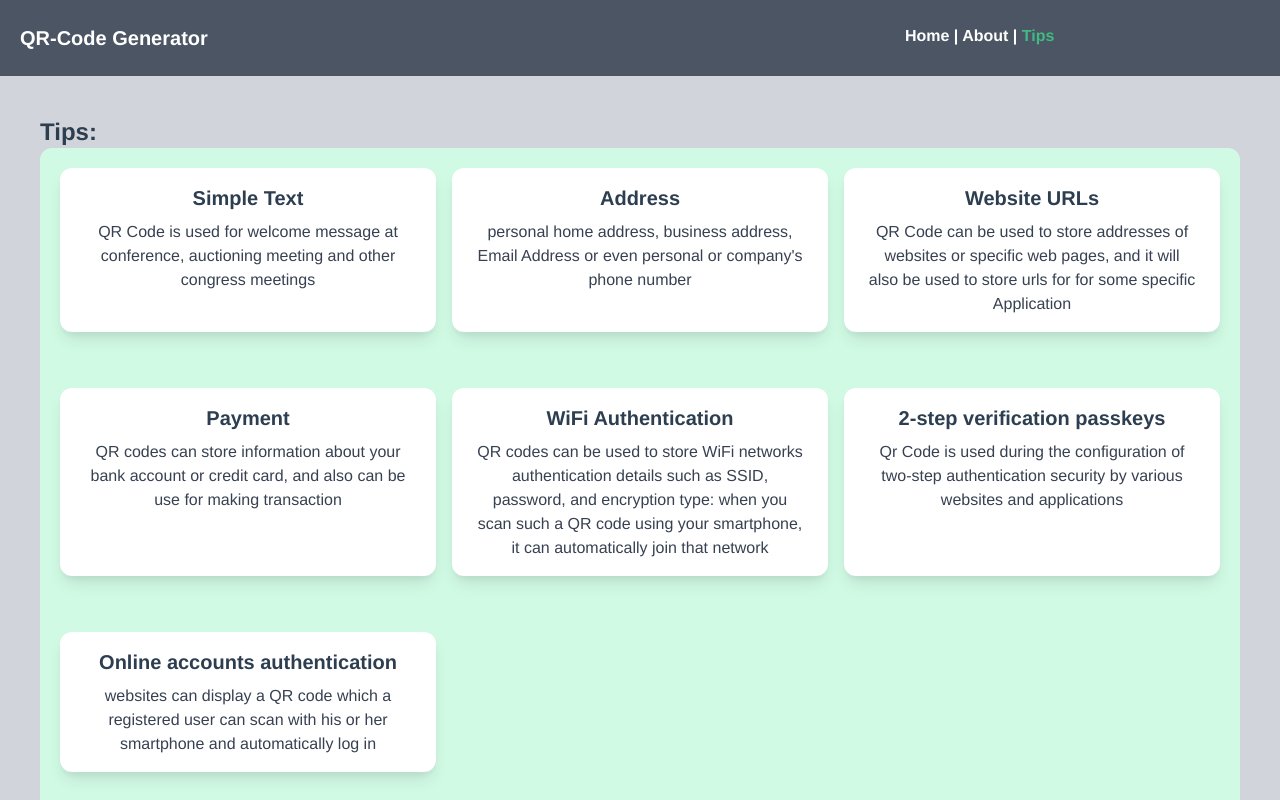
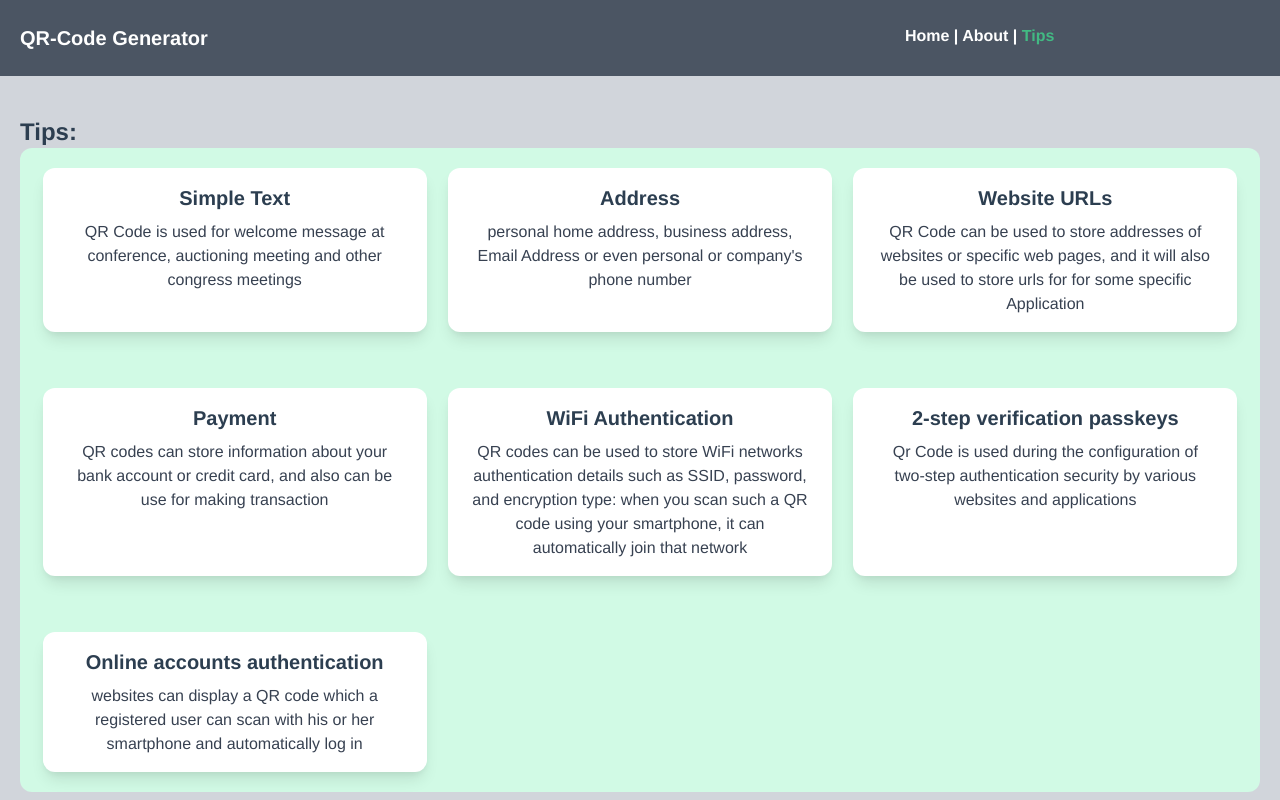
Before and after one commit to Bapper-Ik/qrcode-generator, a Vue app: page /usage in a window 1280 px wide. Shown: the top 800 px of the page. Built offline with nearby package versions, Linux system fonts and the light colour scheme.

Commit message:
General app configuration

```diff
--- a/src/components/Generate.vue
+++ b/src/components/Generate.vue
@@ -1,7 +1,7 @@
 <template>
     <div class="bg-green-100 mx-auto py-4 overflow-hidden w-fit">
         <form v-on:submit="generate" class="mx-5 py-6 w-fit">
-            <input class="qrText focus:outline-none rounded-xl w-full md:w-10/12 mb-4 md:mb-0 md:mr-8 p-5" type="text" name="qrText" v-model="qrText" placeholder="type anything you want 😃">
+            <input class="qrText focus:outline-none rounded-xl w-full md:w-10/12 mb-4 md:mb-0 md:mr-8 p-5" type="text" name="qrText" v-model="qrText" placeholder="Type anything you want 😃">
 
             <input type="submit" value="Generate" v-on:click="generate" class="bg-blue-400 hover:bg-blue-500 text-white rounded-xl p-3 mr-0">
 
--- a/src/views/Usage.vue
+++ b/src/views/Usage.vue
@@ -1,5 +1,5 @@
 <template>
-    <div class="bg-gray-300 p-10">
+    <div class="bg-gray-300 py-10 px-5">
         <h1 class="text-left text-2xl font-bold ">Tips:</h1>
         <div class="bg-green-100 mb-12 rounded-xl p-5 md:grid md:grid-cols-3 md:gap-4">
 
@@ -61,7 +61,7 @@
             </div>
 
 
-            <div class="bg-white mb-10 mx-auto max-w-sm rounded-xl overflow-hidden shadow-lg">
+            <div class="bg-white mx-auto max-w-sm rounded-xl overflow-hidden shadow-lg">
                 <div class="px-6 py-4">
                     <div class="font-bold text-xl mb-2">Online accounts authentication</div>
                     <p class="text-gray-700 text-base">
```
